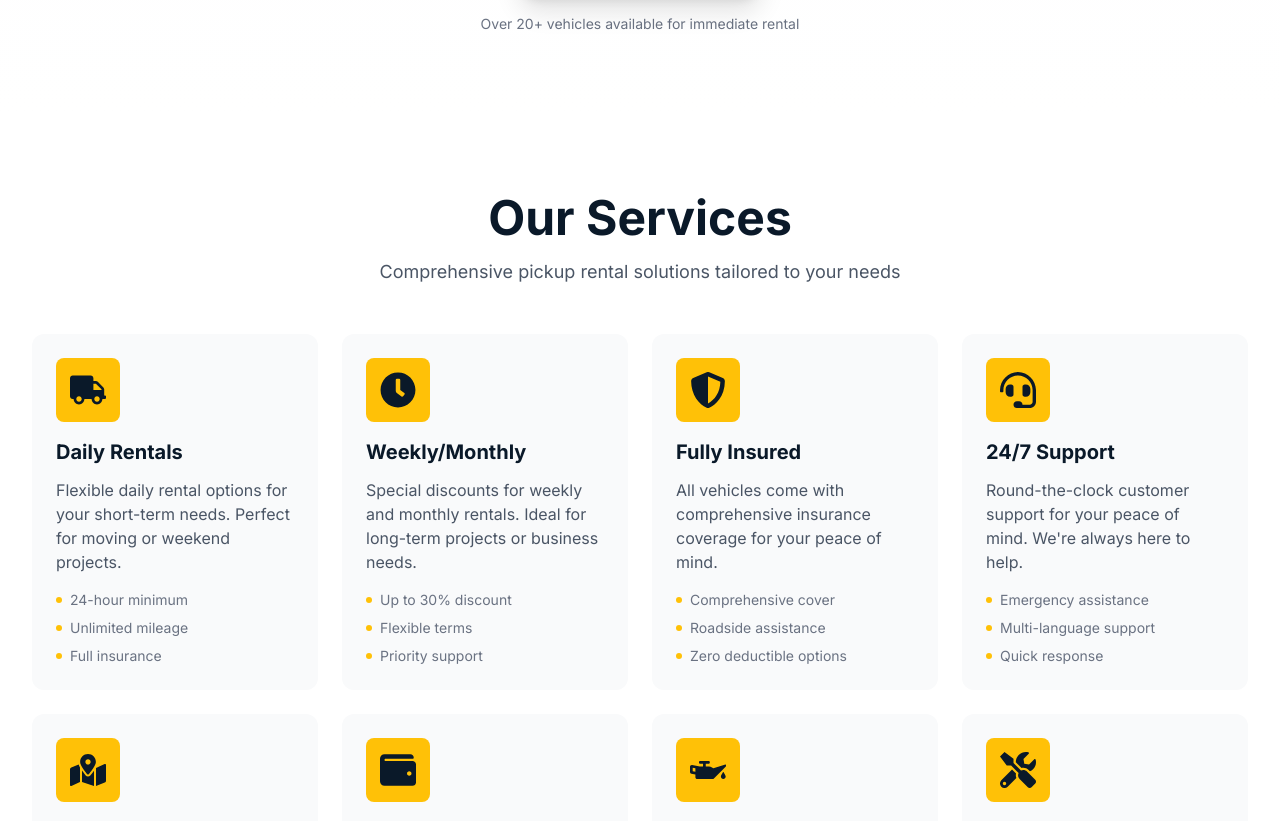
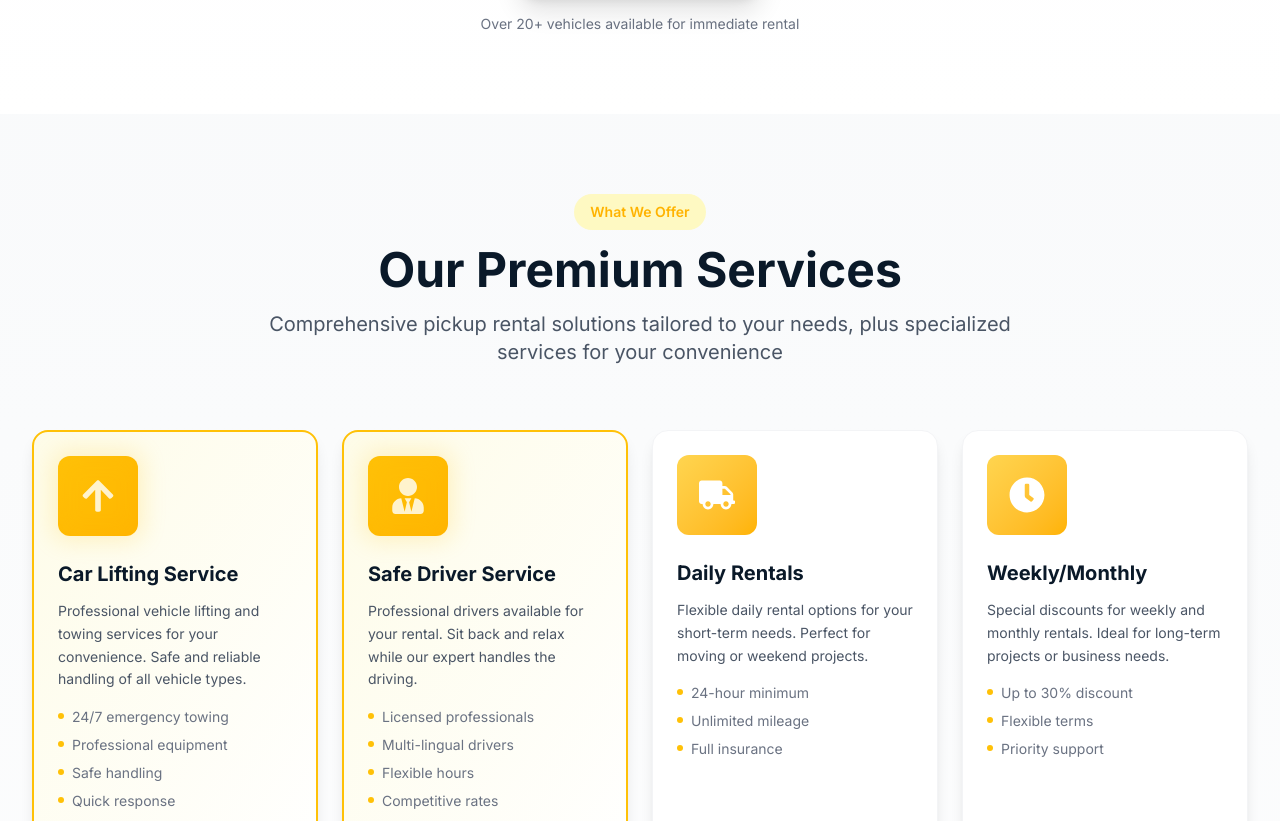
Before and after one commit to safolife/uq-pickup, a Next.js app: page / in a window 1280 px wide. Shown: the part 1954-2775 px from the top of the page. Built offline with nearby package versions, Linux system fonts and the light colour scheme.

Commit message:
Services updated.

```diff
--- a/src/app/layout.js
+++ b/src/app/layout.js
@@ -9,7 +9,7 @@ const inter = Inter({ subsets: ['latin'] })
 export const metadata = {
   title: 'Ummal Quwain Rental Pickup Service | Best Pickup Truck Rental in UAQ',
   description: 'Professional pickup truck rental services in Umm Al Quwain. Affordable rates for commercial & personal use. Daily, weekly & monthly rentals available. 24/7 support in UAE.',
-  keywords: 'pickup rental Umm Al Quwain, truck rental UAQ, pickup for rent Umm Al Quwain, vehicle rental Umm Al Quwain, cheap pickup rental UAE, Nissan pickup rental UAQ, Toyota Hilux rental Umm Al Quwain, commercial vehicle rental UAQ, pickup truck hire Umm Al Quwain, rent a pickup UAE, daily pickup rental Umm Al Quwain, monthly pickup rental UAQ, construction vehicle rental Umm Al Quwain, delivery vehicle rental UAE, 4x4 pickup rental Umm Al Quwain',
+  keywords: 'ummal quwain rental pickup service, ummal quwain pickup, pickup rental Umm Al Quwain, truck rental UAQ, pickup for rent Umm Al Quwain, vehicle rental Umm Al Quwain, cheap pickup rental UAE, Nissan pickup rental UAQ, Toyota Hilux rental Umm Al Quwain, commercial vehicle rental UAQ, pickup truck hire Umm Al Quwain, rent a pickup UAE, daily pickup rental Umm Al Quwain, monthly pickup rental UAQ, construction vehicle rental Umm Al Quwain, delivery vehicle rental UAE, 4x4 pickup rental Umm Al Quwain',
   openGraph: {
     title: 'Umm Al Quwain Pickup Truck Rental | Professional Vehicle Hire',
     description: 'Rent pickup trucks in Umm Al Quwain at competitive prices. Well-maintained fleet for all your transportation needs.',
--- a/src/app/page.js
+++ b/src/app/page.js
@@ -12,7 +12,7 @@ export default function Home() {
       <Head>
         <title>Umm Al Quwain Pickup Rental | Best Truck Rental in UAQ</title>
         <meta name="description" content="Rent pickup trucks in Umm Al Quwain for personal or commercial use. Toyota Hilux, Nissan Patrol and more. Daily, weekly and monthly rentals with insurance included." />
-        <meta name="keywords" content="pickup rental Umm Al Quwain, truck rental UAQ, rent pickup Umm Al Quwain, Hilux rental Umm Al Quwain, Nissan pickup rental UAQ, commercial vehicle rental Umm Al Quwain" />
+        <meta name="keywords" content="ummal quwain rental pickup service, ummal quwain pickup, pickup rental Umm Al Quwain, truck rental UAQ, rent pickup Umm Al Quwain, Hilux rental Umm Al Quwain, Nissan pickup rental UAQ, commercial vehicle rental Umm Al Quwain" />
 
         {/* Open Graph / Facebook */}
         <meta property="og:type" content="website" />
--- a/src/components/home/Services.js
+++ b/src/components/home/Services.js
@@ -10,11 +10,32 @@ import {
   FaMapMarkedAlt,
   FaWallet,
   FaOilCan,
-  FaTools
+  FaTools,
+  FaArrowUp,
+  FaUserTie,
+  FaTruckPickup,
+  FaWrench,
+  FaRoad,
+  FaCarCrash
 } from 'react-icons/fa'
 
 const Services = () => {
   const services = [
+    // New services added at the top
+    {
+      icon: <FaArrowUp className="text-4xl" />,
+      title: 'Car Lifting Service',
+      description: 'Professional vehicle lifting and towing services for your convenience. Safe and reliable handling of all vehicle types.',
+      features: ['24/7 emergency towing', 'Professional equipment', 'Safe handling', 'Quick response'],
+      highlight: true,
+    },
+    {
+      icon: <FaUserTie className="text-4xl" />,
+      title: 'Safe Driver Service',
+      description: 'Professional drivers available for your rental. Sit back and relax while our expert handles the driving.',
+      features: ['Licensed professionals', 'Multi-lingual drivers', 'Flexible hours', 'Competitive rates'],
+      highlight: true,
+    },
     {
       icon: <FaTruck className="text-4xl" />,
       title: 'Daily Rentals',
@@ -66,18 +87,24 @@ const Services = () => {
   ]
 
   return (
-    <section className="py-20 bg-white">
+    <section className="py-20 bg-gradient-to-b from-gray-50 to-white overflow-hidden">
       <div className="container-custom">
         <motion.div
           initial={{ opacity: 0, y: 20 }}
           whileInView={{ opacity: 1, y: 0 }}
           transition={{ duration: 0.6 }}
           viewport={{ once: true }}
-          className="text-center mb-12"
+          className="text-center mb-16"
         >
-          <h2 className="section-title">Our Services</h2>
-          <p className="section-subtitle">
-            Comprehensive pickup rental solutions tailored to your needs
+          <span className="inline-block px-4 py-2 bg-yellow-100 text-yellow-600 rounded-full font-semibold text-sm mb-4">
+            What We Offer
+          </span>
+          <h2 className="text-4xl md:text-5xl font-bold text-navy-900 mb-4">
+            Our Premium Services
+          </h2>
+          <p className="text-xl text-gray-600 max-w-3xl mx-auto">
+            Comprehensive pickup rental solutions tailored to your needs,
+            plus specialized services for your convenience
           </p>
         </motion.div>
 
@@ -90,34 +117,111 @@ const Services = () => {
               transition={{ duration: 0.5, delay: index * 0.1 }}
               viewport={{ once: true }}
               whileHover={{ y: -10 }}
-              className="bg-gray-50 p-6 rounded-xl group hover:bg-navy-900 transition-all duration-300 cursor-pointer"
+              className={`group relative bg-white p-6 rounded-2xl shadow-lg hover:shadow-2xl
+                        transition-all duration-500 cursor-pointer overflow-hidden
+                        ${service.highlight
+                          ? 'border-2 border-yellow-500 bg-gradient-to-br from-yellow-50 to-white'
+                          : 'border border-gray-100'}`}
             >
-              <div className="w-16 h-16 bg-yellow-500 rounded-lg flex items-center justify-center mb-4
-                            group-hover:bg-white transition-all duration-300 transform group-hover:rotate-6">
-                <div className="text-navy-900 group-hover:text-yellow-500 transition-all duration-300">
+              {/* Decorative Background Pattern */}
+              <div className="absolute inset-0 opacity-0 group-hover:opacity-10 transition-opacity duration-500">
+                <div className="absolute -right-4 -top-4 w-24 h-24 bg-yellow-500 rounded-full blur-2xl"></div>
+                <div className="absolute -left-4 -bottom-4 w-24 h-24 bg-navy-900 rounded-full blur-2xl"></div>
+              </div>
+
+              {/* Icon Container */}
+              <div className={`relative w-20 h-20 rounded-xl flex items-center justify-center mb-6
+                            transition-all duration-300 transform group-hover:scale-110 group-hover:rotate-3
+                            ${service.highlight
+                              ? 'bg-gradient-to-br from-yellow-500 to-yellow-600'
+                              : 'bg-gradient-to-br from-yellow-400 to-yellow-600'}`}>
+                <div className="text-white group-hover:scale-110 transition-transform duration-300">
                   {service.icon}
                 </div>
+
+                {/* Animated rings for highlighted services */}
+                {service.highlight && (
+                  <>
+                    <div className="absolute inset-0 rounded-xl animate-ping bg-yellow-500 opacity-20"></div>
+                    <div className="absolute -inset-1 rounded-xl bg-yellow-500 opacity-20 blur-md"></div>
+                  </>
+                )}
               </div>
 
-              <h3 className="text-xl font-bold text-navy-900 mb-3 group-hover:text-white transition-colors duration-300">
+              {/* Title */}
+              <h3 className={`text-xl font-bold mb-3 transition-colors duration-300
+                           ${service.highlight
+                             ? 'text-navy-900 group-hover:text-yellow-600'
+                             : 'text-navy-900 group-hover:text-yellow-600'}`}>
                 {service.title}
               </h3>
 
-              <p className="text-gray-600 mb-4 group-hover:text-gray-300 transition-colors duration-300">
+              {/* Description */}
+              <p className="text-gray-600 mb-4 text-sm leading-relaxed group-hover:text-gray-700 transition-colors duration-300">
                 {service.description}
               </p>
 
+              {/* Features List */}
               <ul className="space-y-2">
                 {service.features.map((feature, i) => (
-                  <li key={i} className="text-sm text-gray-500 group-hover:text-gray-400 flex items-center">
-                    <span className="w-1.5 h-1.5 bg-yellow-500 rounded-full mr-2"></span>
-                    {feature}
+                  <li key={i} className="text-sm text-gray-500 flex items-start group-hover:text-gray-600">
+                    <span className={`w-1.5 h-1.5 rounded-full mt-1.5 mr-2 flex-shrink-0
+                                   ${service.highlight
+                                     ? 'bg-yellow-500'
+                                     : 'bg-yellow-500'}`}>
+                    </span>
+                    <span>{feature}</span>
                   </li>
                 ))}
               </ul>
+
+              {/* Quick action for highlighted services */}
+              {service.highlight && (
+                <motion.button
+                  initial={{ opacity: 0 }}
+                  animate={{ opacity: 1 }}
+                  className="mt-4 w-full py-2 bg-gradient-to-r from-yellow-500 to-yellow-600
+                           text-white rounded-lg font-semibold text-sm
+                           hover:from-yellow-600 hover:to-yellow-700
+                           transition-all duration-300 transform hover:scale-105
+                           flex items-center justify-center space-x-2"
+                >
+                  <span>Inquire Now</span>
+                  <FaArrowUp className="text-xs rotate-45" />
+                </motion.button>
+              )}
             </motion.div>
           ))}
         </div>
+
+        {/* Service Highlights Banner */}
+        <motion.div
+          initial={{ opacity: 0, y: 20 }}
+          whileInView={{ opacity: 1, y: 0 }}
+          transition={{ duration: 0.6, delay: 0.3 }}
+          viewport={{ once: true }}
+          className="mt-16 bg-gradient-to-r from-navy-900 to-navy-800 rounded-3xl p-8 text-white"
+        >
+          <div className="flex flex-col md:flex-row items-center justify-between">
+            <div className="mb-6 md:mb-0">
+              <h3 className="text-2xl font-bold mb-2">Need Special Assistance?</h3>
+              <p className="text-gray-300 max-w-2xl">
+                Whether you need vehicle lifting services or a professional driver,
+                we've got you covered 24/7.
+              </p>
+            </div>
+            <div className="flex space-x-4">
+              <button className="bg-yellow-500 text-navy-900 px-6 py-3 rounded-xl font-semibold
+                               hover:bg-yellow-600 transition-colors duration-300">
+                Request Car Lifting
+              </button>
+              <button className="bg-white text-navy-900 px-6 py-3 rounded-xl font-semibold
+                               hover:bg-gray-100 transition-colors duration-300">
+                Hire a Driver
+              </button>
+            </div>
+          </div>
+        </motion.div>
       </div>
     </section>
   )
--- a/src/components/layout/Footer.js
+++ b/src/components/layout/Footer.js
@@ -98,7 +98,7 @@ const Footer = () => {
               </li>
               <li className="flex items-center space-x-3">
                 <FaEnvelope className="text-yellow-500 flex-shrink-0" />
-                <span className="text-gray-300">info@uqpickup.ae</span>
+                <span className="text-gray-300">ik3043378@gmail.com</span>
               </li>
             </ul>
           </div>
```
